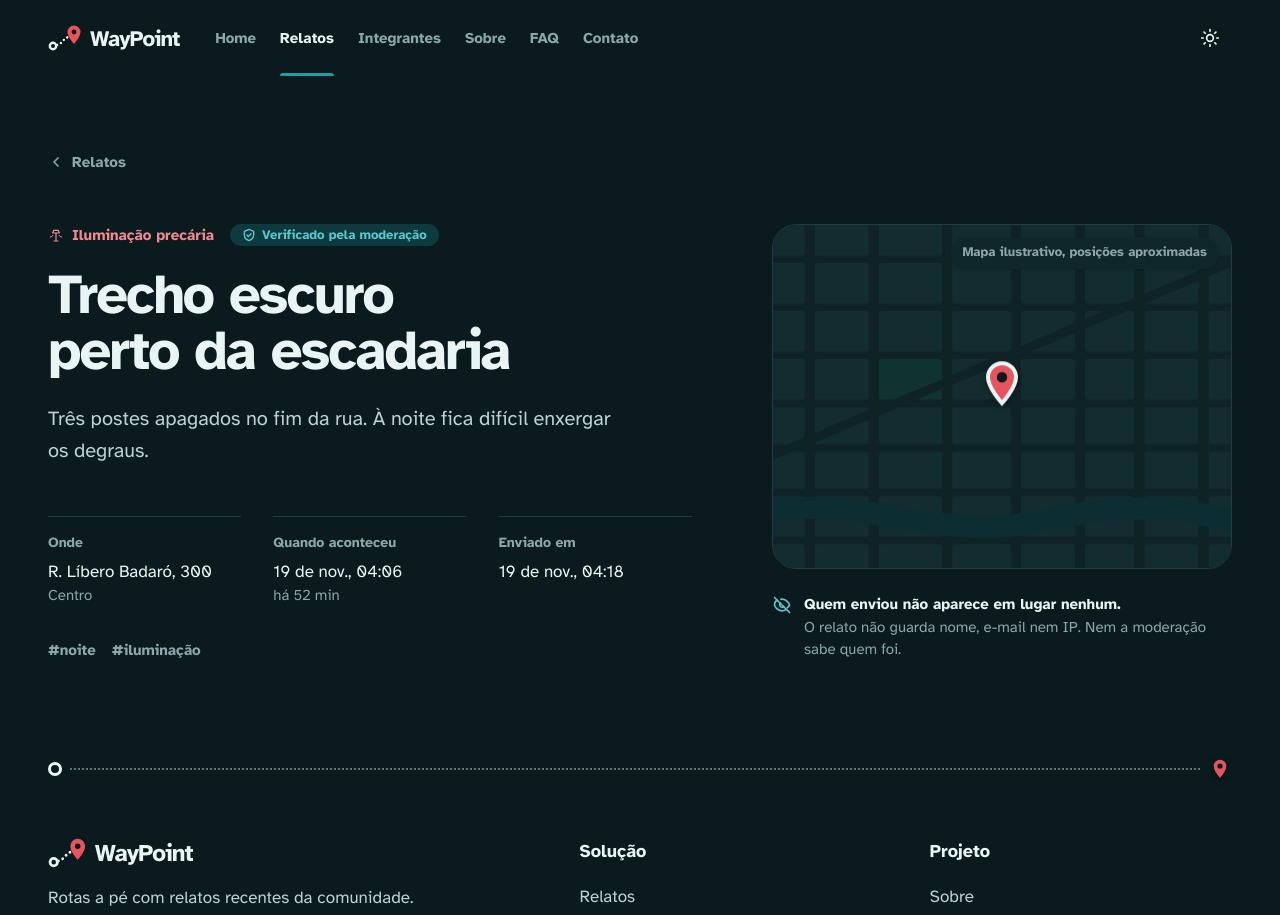
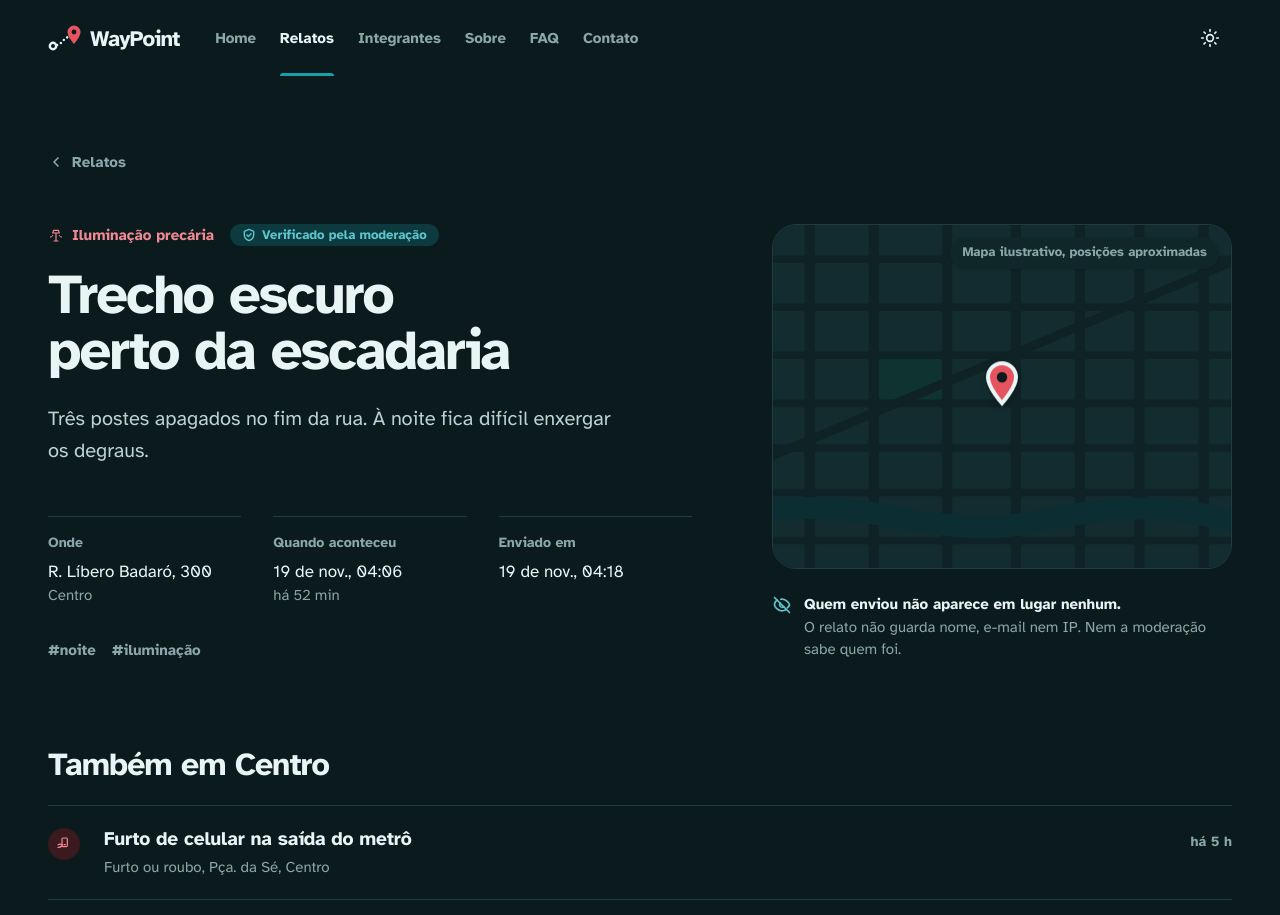
Before and after one commit to pivattidev/waypoint, a React (Vite) app: page /relatos/1 in a window 1280 px wide. Shown: the top 915 px of the page. Built offline with nearby package versions, Linux system fonts and the light colour scheme.

Commit message:
feat: mostra outros relatos da mesma região no detalhe

```diff
--- a/src/pages/RelatoDetalhe.tsx
+++ b/src/pages/RelatoDetalhe.tsx
@@ -3,10 +3,12 @@ import { Link, useParams } from 'react-router-dom'
 import { LinkBotao } from '../components/Button'
 import CategoriaIcone from '../components/CategoriaIcone'
 import { Carregando, ListaVazia, MensagemErro } from '../components/EstadoTela'
+import ItemRelato from '../components/ItemRelato'
 import MapaPrevia from '../components/MapaPrevia'
 import StatusBadge from '../components/StatusBadge'
 import { useRequisicao } from '../hooks/useRequisicao'
-import { buscarRelato } from '../services/relatos'
+import { buscarRelato, listarRelatosDaRegiao } from '../services/relatos'
+import type { Relato } from '../types/relato'
 import { formatarDataHora, tempoDecorrido } from '../utils/formatar'
 
 /** Atalho para escalonar a animação de entrada. */
@@ -31,6 +33,30 @@ function Dado({ rotulo, children }: { rotulo: string; children: ReactNode }) {
       <dt className="text-sm font-bold text-muted">{rotulo}</dt>
       <dd className="mt-1.5 text-[17px] text-ink">{children}</dd>
     </div>
+  )
+}
+
+/** Outros relatos aprovados da mesma região: a página não termina num beco sem saída. */
+function MaisDaRegiao({ relato }: { relato: Relato }) {
+  const { dados } = useRequisicao(() => listarRelatosDaRegiao(relato.regiaoId), [relato.regiaoId])
+  const outros = (dados ?? []).filter((r) => r.id !== relato.id).slice(0, 3)
+  if (outros.length === 0) return null
+
+  return (
+    <section aria-labelledby="mais-regiao" className="mt-20">
+      <div className="entrar flex flex-wrap items-end justify-between gap-4" style={ordem(8)}>
+        <h2 id="mais-regiao" className="text-[clamp(1.5rem,2.5vw,2rem)]">
+          Também em {relato.regiaoNome}
+        </h2>
+      </div>
+      <ul className="mt-4 border-t border-line">
+        {outros.map((r, i) => (
+          <li key={r.id}>
+            <ItemRelato relato={r} indice={9 + i} />
+          </li>
+        ))}
+      </ul>
+    </section>
   )
 }
 
@@ -131,6 +157,8 @@ export default function RelatoDetalhe() {
               </p>
             </aside>
           </div>
+
+          <MaisDaRegiao relato={relato} />
         </>
       )}
     </article>
```
